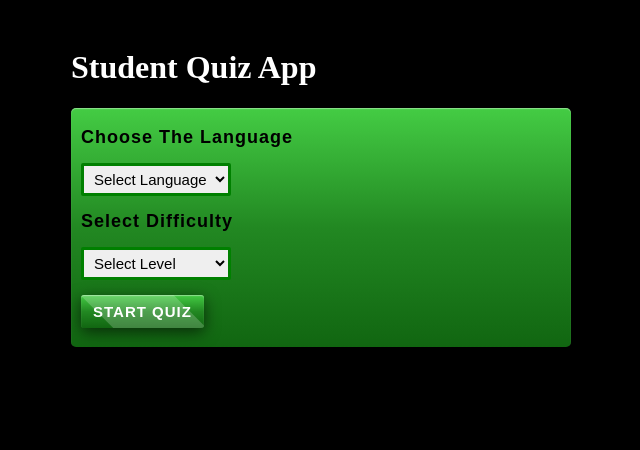
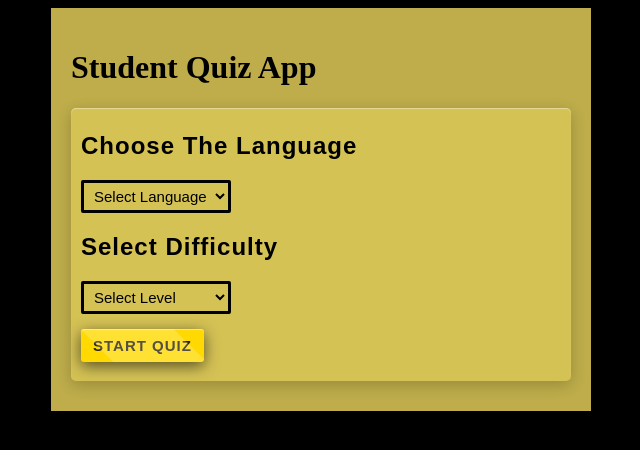
Before and after one commit to ANJITHVASAM/quizapp, a React (Vite) app: page / in a window 1280 px wide. Shown: the top 450 px of the page, without its empty margins (319-959 px from the left). Built offline with nearby package versions, Linux system fonts and the light colour scheme; no server answers.

Commit message:
Update styles in components.css for improved design

```diff
--- a/src/Components/components.css
+++ b/src/Components/components.css
@@ -1,5 +1,5 @@
 body{
-    background: #000;
+    background: rgb(0, 0, 0);
     overflow-y: auto;
     height: 100vh;
 }
@@ -8,7 +8,7 @@ body{
     margin: auto;
     padding: 20px;
     font-family: Arial sans-serif;
-    background: #000;
+    background: #bead4a;
 }
 .card {
     border: 1px solid #ddd;
@@ -18,8 +18,8 @@ body{
 }
 .button {
   margin: 15px 15px 15px 0px;
-  background: linear-gradient(180deg, #44cc44 0%, #228822 50%, #116611 100%);
-  color: white;
+  background: #ffd900;
+  color: #2A2312;
   padding: 8px 12px;
   font-size: 15px;
   font-weight: bold;
@@ -74,8 +74,8 @@ body{
     font-family: Arial, sans-serif;
     display: block;
     margin-bottom: 10px;
-    background: linear-gradient(180deg, #44cc44 0%, #228822 50%, #116611 100%);
-    color: white;
+    background: #d5c255;
+    color: #2A2312;
     padding: 4px 10px;
     border: none;
     border-radius: 5px;
@@ -108,10 +108,13 @@ body{
 }
 
 
+
+
 .selectOption{
     width: 150px;
     font-size: 15px;
     padding: 4px 6px;
+    background-color: #d5c255;
 }
 .right-answer{
     color: rgb(19, 211, 19);
@@ -123,27 +126,31 @@ body{
     font-size: 15px;
 }
 select:valid{
-    border: 3px solid green;
+    border: 3px solid black;
     border-radius: 2px;
 }
 option:checked{
-    background-color: green;
+    background-color: black;
 }
 .question-title{
     color: black;
-    font-size: 18px;
 }
 input[type="checkbox"]{
-    accent-color: rgb(16, 68, 16);
-}
-.main-heading{
-    color: #fff;
+    accent-color: rgb(0, 0, 0);
 }
 .main-heading-bold{
     text-transform: uppercase;
     color: rgb(20, 147, 20);
 }
-
 .to-capital{
     text-transform: uppercase;
 }
+
+.selectNoOfQuestions{
+    border: solid 3px rgb(0, 0, 0);
+    font-size: 15px;
+    padding: 4px 6px;
+    width: 40px;
+    border-radius: 2px;
+    background: #d5c255;
+}
```
